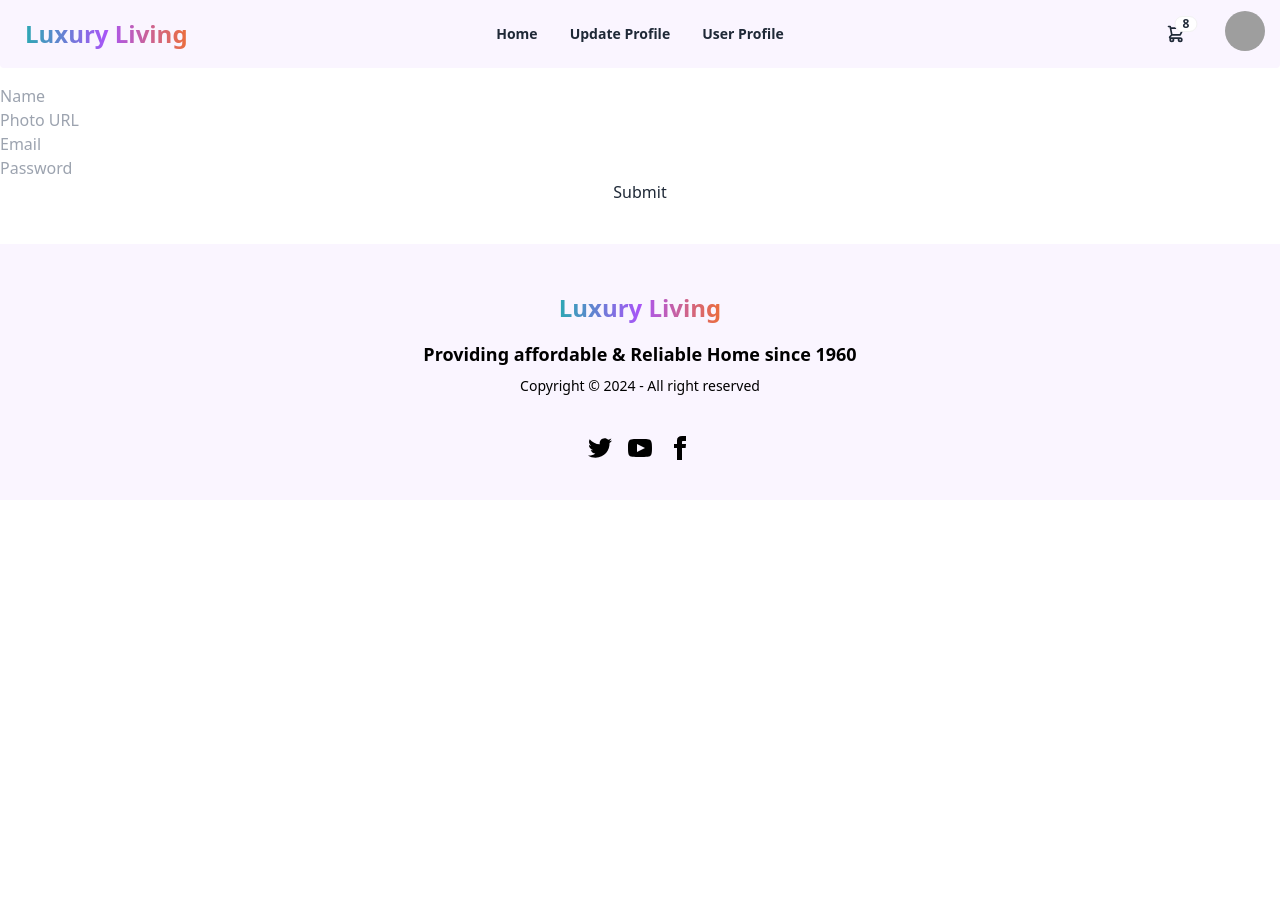
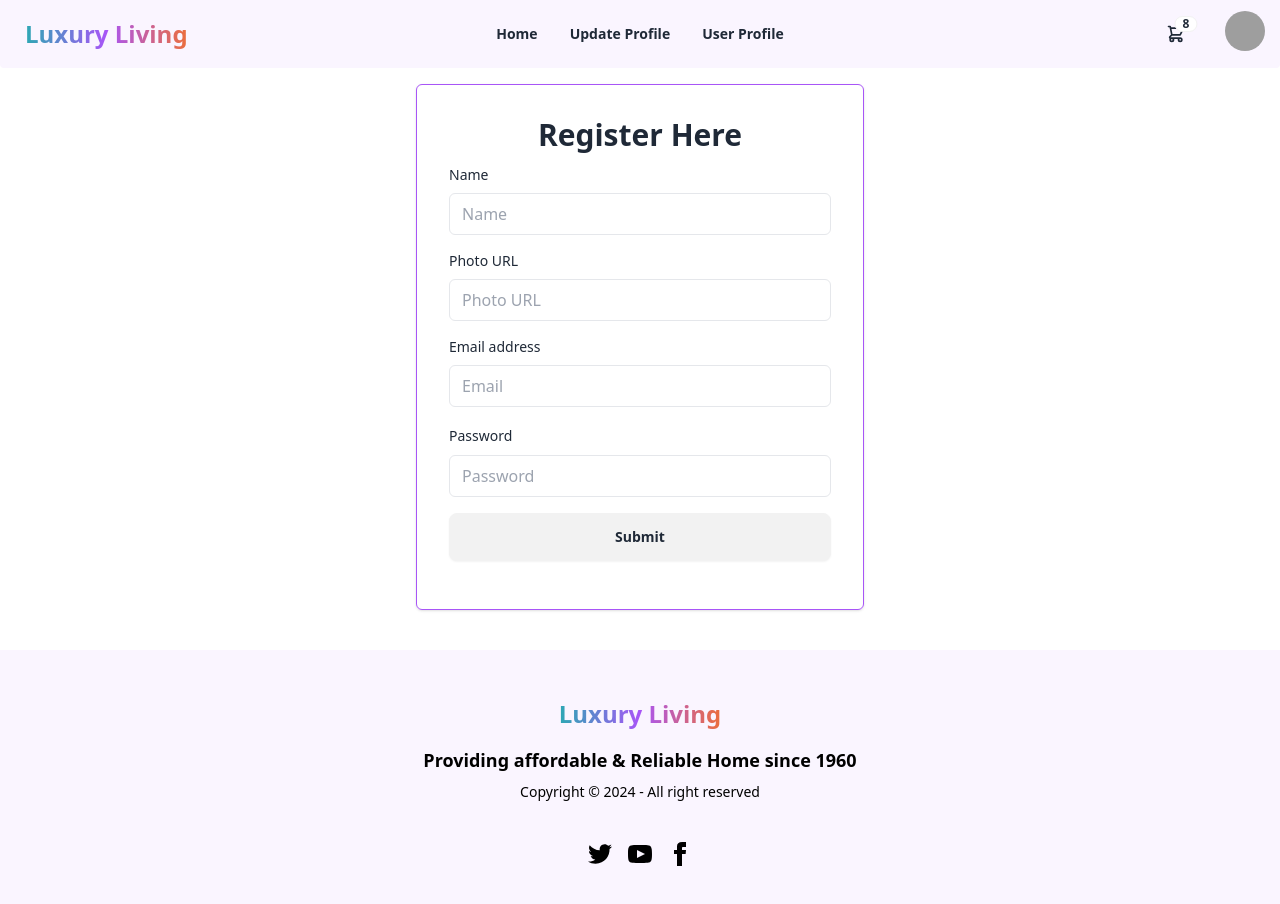
Before and after one commit to mahmud-me09/real-estate, a React (Vite) app: page /register in a window 1280 px wide. Before the commit the page ends 800 px from the top, so only its background shows below. Built offline with nearby package versions, Linux system fonts and the light colour scheme; grey boxes are pictures that could not be loaded.

Commit message:
register page making

```diff
--- a/package.json
+++ b/package.json
@@ -19,6 +19,7 @@
     "react-helmet-async": "^2.0.4",
     "react-hook-form": "^7.51.3",
     "react-router-dom": "^6.22.3",
+    "react-toastify": "^10.0.5",
     "sort-by": "^1.2.0",
     "swiper": "^11.1.1"
   },
--- a/src/Pages/Register.jsx
+++ b/src/Pages/Register.jsx
@@ -1,35 +1,84 @@
-import { useForm } from 'react-hook-form';
-import NavBar from '../Components/NavBar';
-import { Helmet } from 'react-helmet-async';
+import { useForm } from "react-hook-form";
+import NavBar from "../Components/NavBar";
+import { Helmet } from "react-helmet-async";
+import { toast } from "react-toastify";
 
 const Register = () => {
-  const { register, handleSubmit, formState: { errors } } = useForm();
-  const onSubmit = data => console.log(data);
-  console.log(errors);
+	const {
+		register,
+		handleSubmit,
+		formState: { errors },
+	} = useForm();
+	const onSubmit = (data) => console.log(data);
+	console.log(errors.message);
 
 	return (
 		<>
-			<Helmet><title>Luxury Living | Register</title></Helmet>
-			<form className="flex flex-col" onSubmit={handleSubmit(onSubmit)}>
+			<Helmet>
+				<title>Luxury Living | Register</title>
+			</Helmet>
+			<div
+				className="w-full my-4 mx-auto max-w-md p-4 border border-purple-500 rounded-md shadow sm:p-8
+			dark:bg-gray-50 dark:text-gray-800"
+			>
+				<h2 className="mb-3 text-3xl font-semibold text-center">
+					Register Here
+				</h2>
+				<form
+					className="flex flex-col"
+					onSubmit={handleSubmit(onSubmit)}
+				>
+					<div className="space-y-4">
+						<div className="space-y-2">
+							<label htmlFor="email" className="block text-sm">
+								Name
+							</label>
 							<input
+								className="w-full px-3 py-2 border rounded-md dark:border-gray-300 dark:bg-gray-50 dark:text-gray-800 focus:dark:border-violet-600"
 								type="text"
 								placeholder="Name"
 								{...register("Name", { required: true })}
 							/>
+						</div>
+						<div className="space-y-2">
+							<label
+								htmlFor="Photo Url"
+								className="block text-sm"
+							>
+								Photo URL
+							</label>
 							<input
+								className="w-full px-3 py-2 border rounded-md dark:border-gray-300 dark:bg-gray-50 dark:text-gray-800 focus:dark:border-violet-600"
 								type="url"
 								placeholder="Photo URL"
 								{...register("Photo URL", { required: true })}
 							/>
+						</div>
+						<div className="space-y-2">
+							<label htmlFor="email" className="block text-sm">
+								Email address
+							</label>
 							<input
+								className="w-full px-3 py-2 border rounded-md dark:border-gray-300 dark:bg-gray-50 dark:text-gray-800 focus:dark:border-violet-600"
 								type="text"
 								placeholder="Email"
 								{...register("Email", {
 									required: true,
-						pattern: /^\S+@\S+$/i,
+									pattern:{
+										value: /^\S+@\S+$/i,
+										message:
+											()=>toast.warn("not valid email"),
+									},
+
 								})}
 							/>
+						</div>
+						<div className="space-y-2">
+							<label htmlFor="password" className="text-sm">
+								Password
+							</label>
 							<input
+								className="w-full px-3 py-2 border rounded-md dark:border-gray-300 dark:bg-gray-50 dark:text-gray-800 focus:dark:border-violet-600"
 								type="password"
 								placeholder="Password"
 								{...register("Password", {
@@ -42,8 +91,11 @@ const Register = () => {
 									},
 								})}
 							/>
-				<input type="submit" />
+						</div>
+					</div>
+					<input className="btn my-4" type="submit" />
 				</form>
+			</div>
 		</>
 	);
 };
--- a/src/Routes/Root.jsx
+++ b/src/Routes/Root.jsx
@@ -2,6 +2,7 @@ import { Outlet } from "react-router-dom";
 import NavBar from "../Components/NavBar";
 import Footer from "../Components/Footer";
 import { HelmetProvider } from "react-helmet-async";
+import { ToastContainer } from "react-toastify";
 
 const Root = () => {
 	return (
@@ -10,6 +11,7 @@ const Root = () => {
 				<NavBar></NavBar>
 				<Outlet></Outlet>
 				<Footer></Footer>
+				<ToastContainer />
 			</div>
 		</HelmetProvider>
 	);
```
Also changed, not shown: 1 other file (tests, documents, lock files or other folders). Lines whose indentation alone changed are shown as unchanged.
